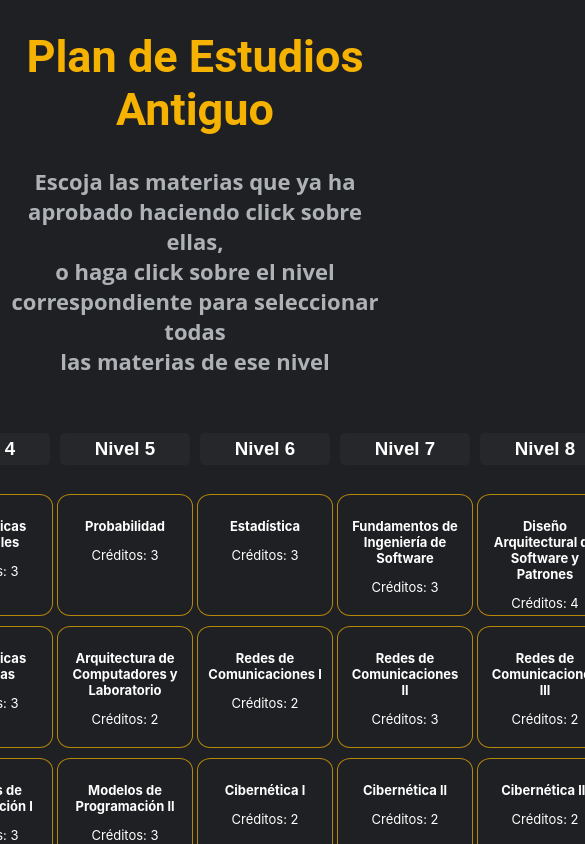
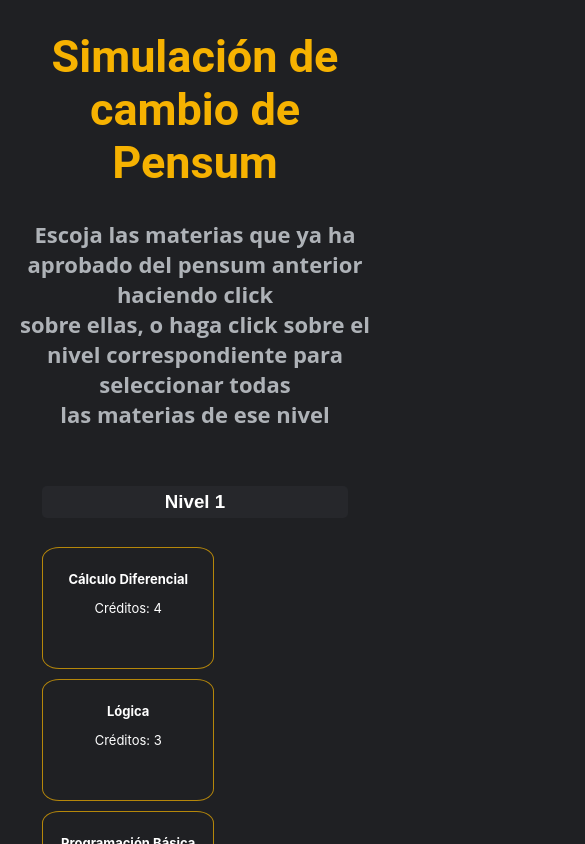
Before and after one commit to wsflorianf/nuevo-pensum-sistemas, a React (Create React App) app in the folder simulador/simulador/: page / in a window 390 px wide. Shown: the top 844 px of the page, 585 px wide, since content can reach past the window. Built offline with nearby package versions, Linux system fonts and the light colour scheme.

Commit message:
CSS responsive, Seleccion por nivel corregida y limpieza logs

```diff
--- a/simulador/simulador/src/App.js
+++ b/simulador/simulador/src/App.js
@@ -5,8 +5,8 @@ import './PlanDeEstudios.css';
 function App() {
   return (
     <div className="App">
-      <h1>Plan de Estudios Antiguo</h1>
-      <h2>Escoja las materias que ya ha aprobado haciendo click sobre ellas,<br></br> o haga click sobre el nivel
+      <h1>Simulación de cambio de Pensum</h1>
+      <h2>Escoja las materias que ya ha aprobado del pensum anterior haciendo click <br></br>sobre ellas, o haga click sobre el nivel
         correspondiente para seleccionar todas <br></br>las materias de ese nivel</h2>
       <PlanDeEstudios />
     </div>
--- a/simulador/simulador/src/PlanDeEstudios.css
+++ b/simulador/simulador/src/PlanDeEstudios.css
@@ -78,8 +78,9 @@ h2 {
 
 .materia p {
   position: relative;
-  z-index: 2; /* Asegura que el texto esté por encima del checkbox */
+  z-index: 2;
   user-select: none;
+  pointer-events: none;
 }
 
 .materia input[type="checkbox"] {
@@ -131,5 +132,21 @@ h2 {
 }
 
 @media (max-width: 1420px) {
-  /* Puedes agregar reglas aquí si es necesario para dispositivos más pequeños */
+  .plan-de-estudios{
+    flex-wrap: wrap;
+  }
+
+  .nivel-columna{
+    width: 100vw;
+    display: flex;
+    flex-wrap: wrap;
+    align-items: center;
+    flex-direction: row;
+    padding-left: 5vh;
+    padding-right: 5vh;
+    box-sizing: border-box;
+  }
+  .materia, .materia.aprobada{
+    width: 150px;
+  }
 }
--- a/simulador/simulador/src/PlanDeEstudios.js
+++ b/simulador/simulador/src/PlanDeEstudios.js
@@ -1,6 +1,7 @@
 import React, { useState, useEffect } from 'react';
 import './PlanDeEstudios.css';
 import { simulacion } from './simulacion';
+
 const Materia = ({ materia, toggleAprobado }) => (
   <div className={`materia ${materia.estado ? 'aprobada' : ''}`}>
     <input
@@ -36,15 +37,16 @@ const PlanDeEstudios = () => {
       );
 
       // Agregar console.log para ver el cambio de estado
-      console.log("Estado de materias actualizado:", nuevasMaterias);
+      //console.log("Estado de materias actualizado:", nuevasMaterias);
       return nuevasMaterias;
     });
   };
+
   const aprobarMateriasNivel = (nivelSeleccionado) => {
     setMaterias((prevMaterias) =>
       prevMaterias.map((materia) =>
         materia.nivel === nivelSeleccionado
-          ? { ...materia, estado: !materia.estado }  // Cambia el estado de true a false y viceversa
+          ? { ...materia, estado: true } // Asigna explícitamente 'true'
           : materia
       )
     );
@@ -53,10 +55,6 @@ const PlanDeEstudios = () => {
   const handleSimulacion = () => {
     // Filtrar las materias seleccionadas (estado: true)
     const materiasSeleccionadas = materias.filter(materia => materia.estado);
-    console.log("materias seleccionadas:");
-
-    console.log(materiasSeleccionadas);
-
     // Llamar a la función simulacion pasando las materias seleccionadas
     const resultado = simulacion(materiasSeleccionadas);
     setResultadoSimulacion(resultado);  // Guardar el resultado en el estado
@@ -81,8 +79,8 @@ const PlanDeEstudios = () => {
           <h2>Resultado de la Simulación</h2>
           <p>Créditos Homologados: <strong>{resultadoSimulacion.creditosHomologados}</strong></p>
           <p>Créditos Perdidos: <strong>{resultadoSimulacion.creditosPerdidos}</strong></p>
-          <p>Porcentaje de Avance: <strong>{resultadoSimulacion.porcentajeAvance.toFixed(2)}%</strong></p>
-          <p>Semestres Restantes: <strong>{Math.ceil(resultadoSimulacion.semestresRestantes)}</strong></p>
+          <p>Porcentaje de Avance (en el pensum nuevo): <strong>{resultadoSimulacion.porcentajeAvance.toFixed(2)}%</strong></p>
+          <p>Semestres Necesarios para concluir: <strong>{Math.ceil(resultadoSimulacion.semestresRestantes)}</strong></p>
           <p>Requisito de Segunda Lengua: <strong>{resultadoSimulacion.requisitoSegundaLengua} créditos</strong></p>
         </div>
       )}
```
Also changed, not shown: simulador/simulador/src/simulacion.js (+0 -11 lines).
